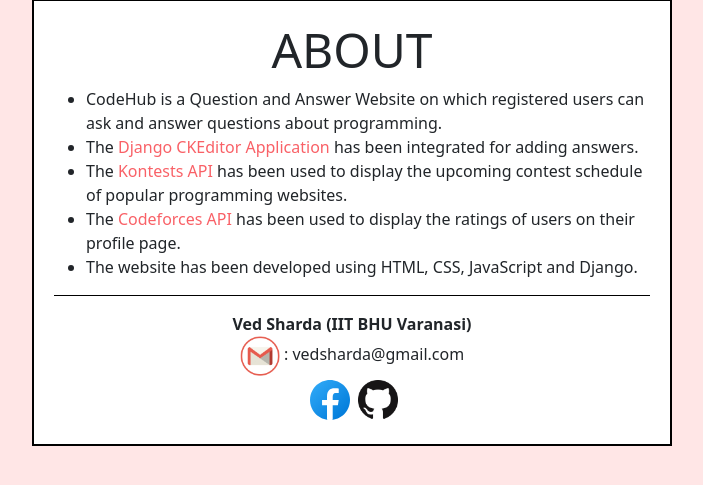
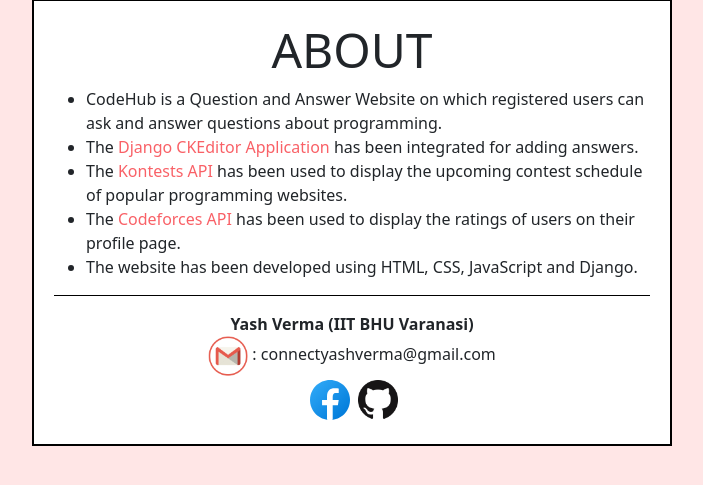
Before and after one commit to decapitator007/CodeHub, a Django app: page /about/ in a window 1280 px wide. Shown: the part 161-646 px from the top of the page, without its empty margins (288-991 px from the left). Run offline with Django 3.2, Linux system fonts and the light colour scheme; some libraries are stand-ins or nearby versions.

Commit message:
Update about.html

```diff
--- a/CodeHub/templates/CodeHub/about.html
+++ b/CodeHub/templates/CodeHub/about.html
@@ -12,10 +12,10 @@
     </ul>
     <hr>
     <div class="center">
-        <b>Ved Sharda (IIT BHU Varanasi)</b><br>
-        <img src="{%static 'images/Google.png'%}" style="height:40px;width:40px"> : vedsharda@gmail.com<br>
+        <b>Yash Verma (IIT BHU Varanasi)</b><br>
+        <img src="{%static 'images/Google.png'%}" style="height:40px;width:40px"> : connectyashverma@gmail.com<br>
         <a href="https://www.facebook.com/" target="_blank">{%include './icons/fb.svg'%}</a>
-        <a href="https://github.com/vshardaa" target="_blank"><img src="{%static 'images/GitHub.png'%}" style="height:40px;width:40px"></a>
+        <a href="https://github.com/connectyashverma" target="_blank"><img src="{%static 'images/GitHub.png'%}" style="height:40px;width:40px"></a>
     </div>
 </div>
 {%endblock%}
```
